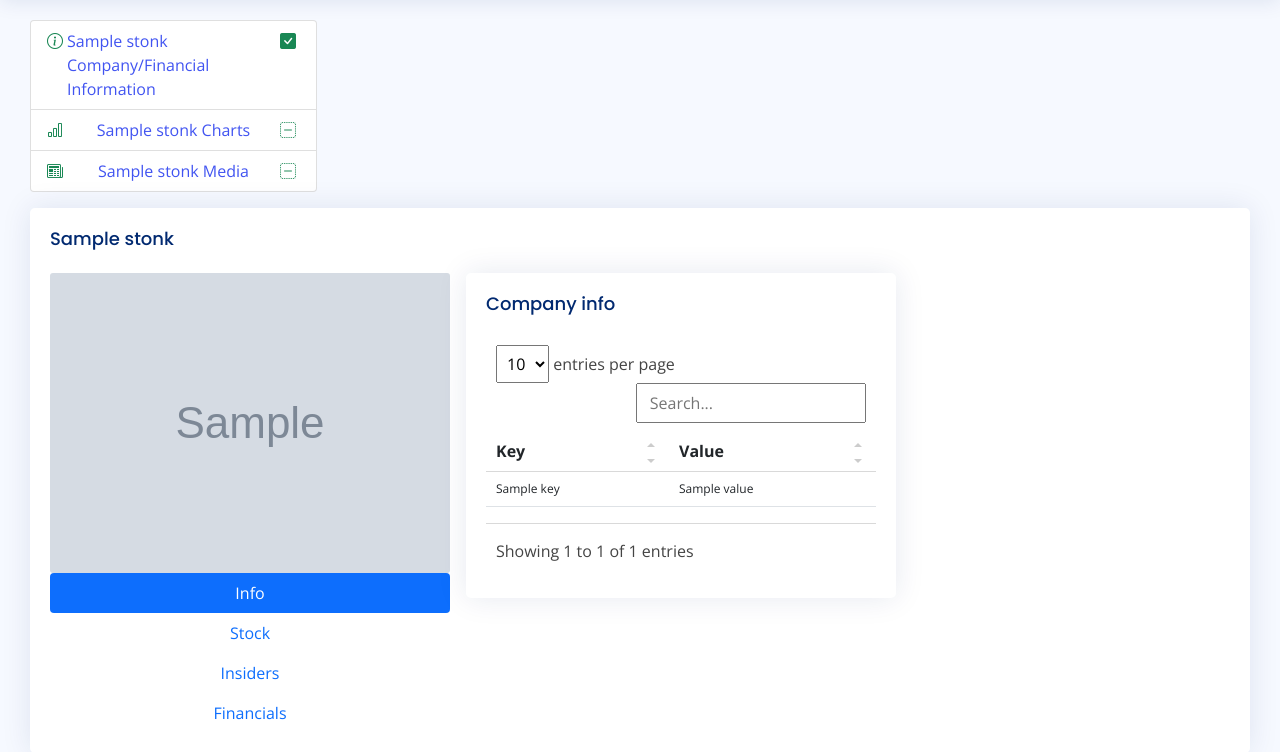
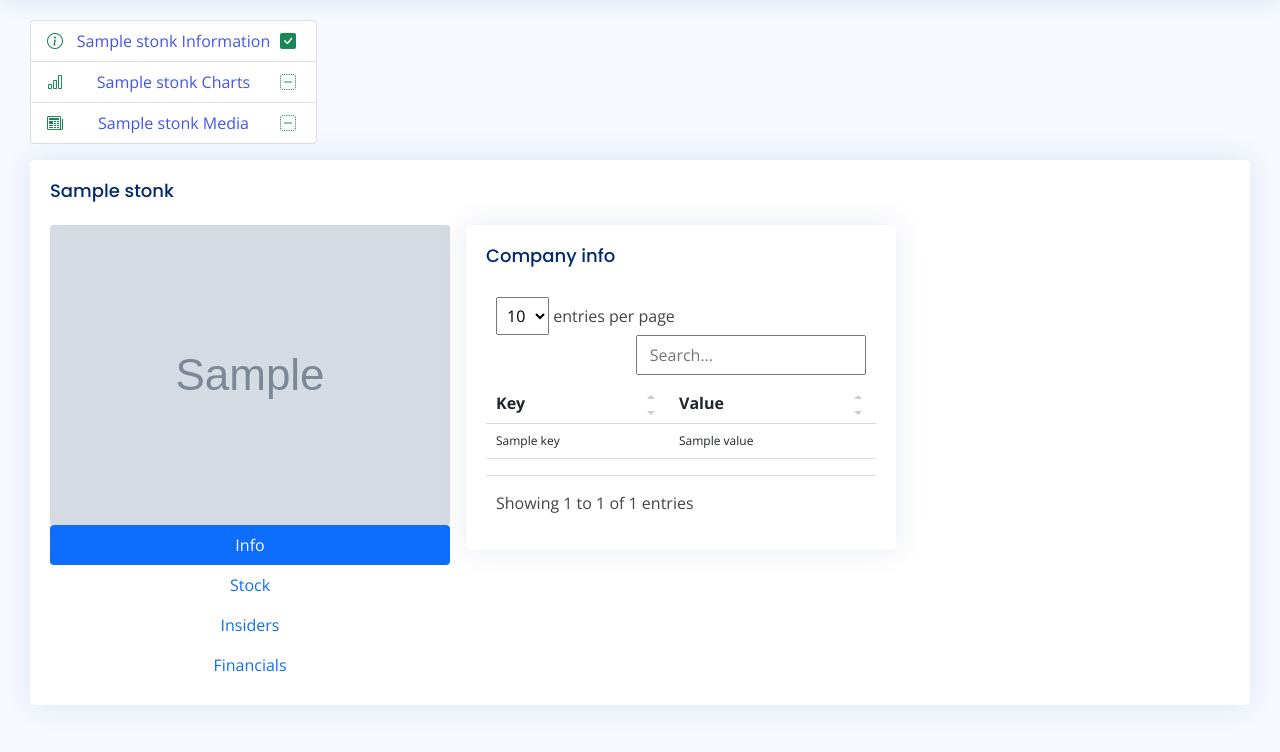
Before and after one commit to RH-sdavey/SeanCoin, a Flask app: template templates/company_info.html in a window 1280 px wide. Shown: the part 60-812 px from the top of the page. After the commit the page ends 780 px from the top, so only its background shows below. Run offline with Flask 2, Linux system fonts and the light colour scheme; the template is opened without the code that fills it: most values are stand-ins (such as "Sample title", 1, 10 or a date in 2020); grey boxes marked "Sample" are stand-in pictures; parts of the project's set-up code (start-up, migrations or seed data) failed here and were passed over; some libraries are stand-ins or nearby versions.

Commit message:
Fixed small formatting issue
by deleting some words in a menu option

```diff
--- a/templates/company_info.html
+++ b/templates/company_info.html
@@ -6,8 +6,7 @@
         <ul class="list-group">
             <li class="list-group-item d-flex justify-content-between"><i
                     class="bi bi-info-circle me-1 text-success"></i>
-                <a href="{{ url_for('stonk_info', stonk=stonk) }}" role="button">{{ stonk|capitalize }}
-                    Company/Financial Information</a>
+                <a href="{{ url_for('stonk_info', stonk=stonk) }}" role="button">{{ stonk|capitalize }} Information</a>
                 <i class="bi bi-check-square-fill me-1 text-success"></i>
             </li>
             <li class="list-group-item  d-flex justify-content-between "><i
--- a/templates/stonk_charts.html
+++ b/templates/stonk_charts.html
@@ -5,7 +5,7 @@
     <div class="col-lg-3">
         <ul class="list-group">
             <li class="list-group-item d-flex justify-content-between"><i class="bi bi-info-circle me-1 text-success"></i>
-                <a href="{{ url_for('stonk_info', stonk=stonk) }}" role="button">{{ stonk|capitalize }} Company/Financial Information</a>
+                <a href="{{ url_for('stonk_info', stonk=stonk) }}" role="button">{{ stonk|capitalize }} Information</a>
                 <i class="bi bi-dash-square-dotted me-1 text-success"></i>
             </li>
             <li class="list-group-item  d-flex justify-content-between "><i class="bi bi-bar-chart me-1 text-success"></i>
--- a/templates/stonk_media.html
+++ b/templates/stonk_media.html
@@ -5,7 +5,7 @@
     <div class="col-lg-3">
         <ul class="list-group">
             <li class="list-group-item d-flex justify-content-between"><i class="bi bi-info-circle me-1 text-success"></i>
-                <a href="{{ url_for('stonk_info', stonk=stonk) }}" role="button">{{ stonk|capitalize }} Company/Financial Information</a>
+                <a href="{{ url_for('stonk_info', stonk=stonk) }}" role="button">{{ stonk|capitalize }} Information</a>
                 <i class="bi bi-dash-square-dotted me-1 text-success"></i>
             </li>
             <li class="list-group-item  d-flex justify-content-between "><i class="bi bi-bar-chart me-1 text-success"></i>
```
